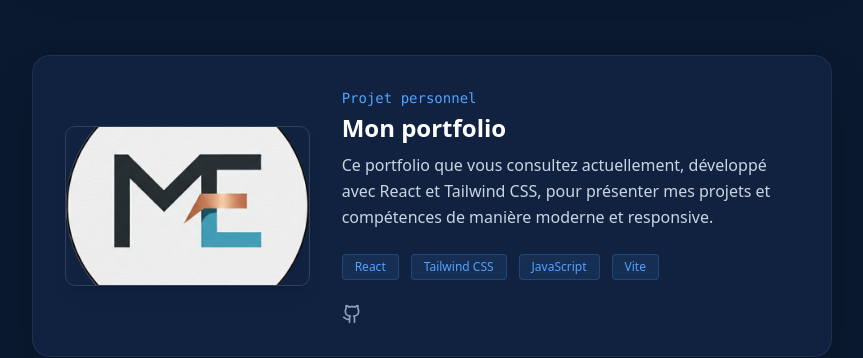
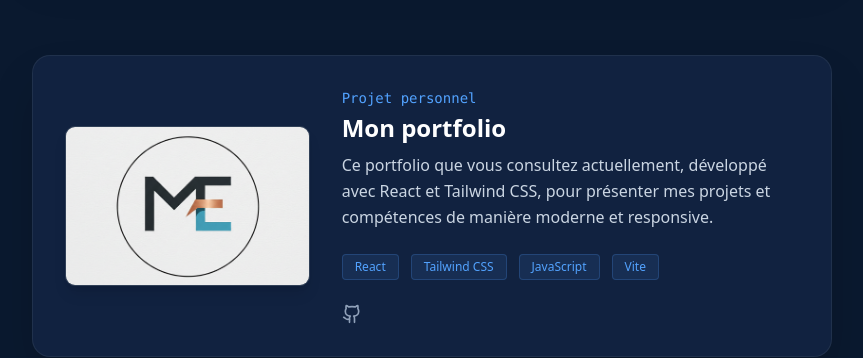
Before and after one commit to MaximeETCHECOPAR/portfolio-maxime, a React (Vite) app: page / in a window 1280 px wide. Shown: the part 2100-2458 px from the top of the page, without its empty margins (208-1071 px from the left). Built offline with nearby package versions, Linux system fonts and the light colour scheme; no server answers.

Commit message:
correction logo

```diff
--- a/src/component/Header.jsx
+++ b/src/component/Header.jsx
@@ -60,7 +60,7 @@
                 className="w-16 h-16 rounded-full overflow-hidden border-2 border-[#64ffda]/40 shadow-lg cursor-pointer transition-all hover:border-[#64ffda] hover:shadow-[0_0_15px_rgba(100,255,218,0.3)] bg-white"
                 >
                 <img
-                    src="/portfolio-maxime/logo_ME.png"
+                    src="/portfolio-maxime/logo_ME_carre.png"
                     alt="Logo"
                     className="w-full h-full object-cover scale-180"
                 />
--- a/src/component/Projects.jsx
+++ b/src/component/Projects.jsx
@@ -35,7 +35,7 @@
       descKey: "myPortfolioDesc",
       tech: ["React","Tailwind CSS","JavaScript","Vite"],
       github: "https://github.com/MaximeETCHECOPAR/portfolio-maxime",
-      image: "/portfolio-maxime/logo_ME.png",
+      image: "/portfolio-maxime/logo_ME_carre.png",
     }
   ];
 
```
